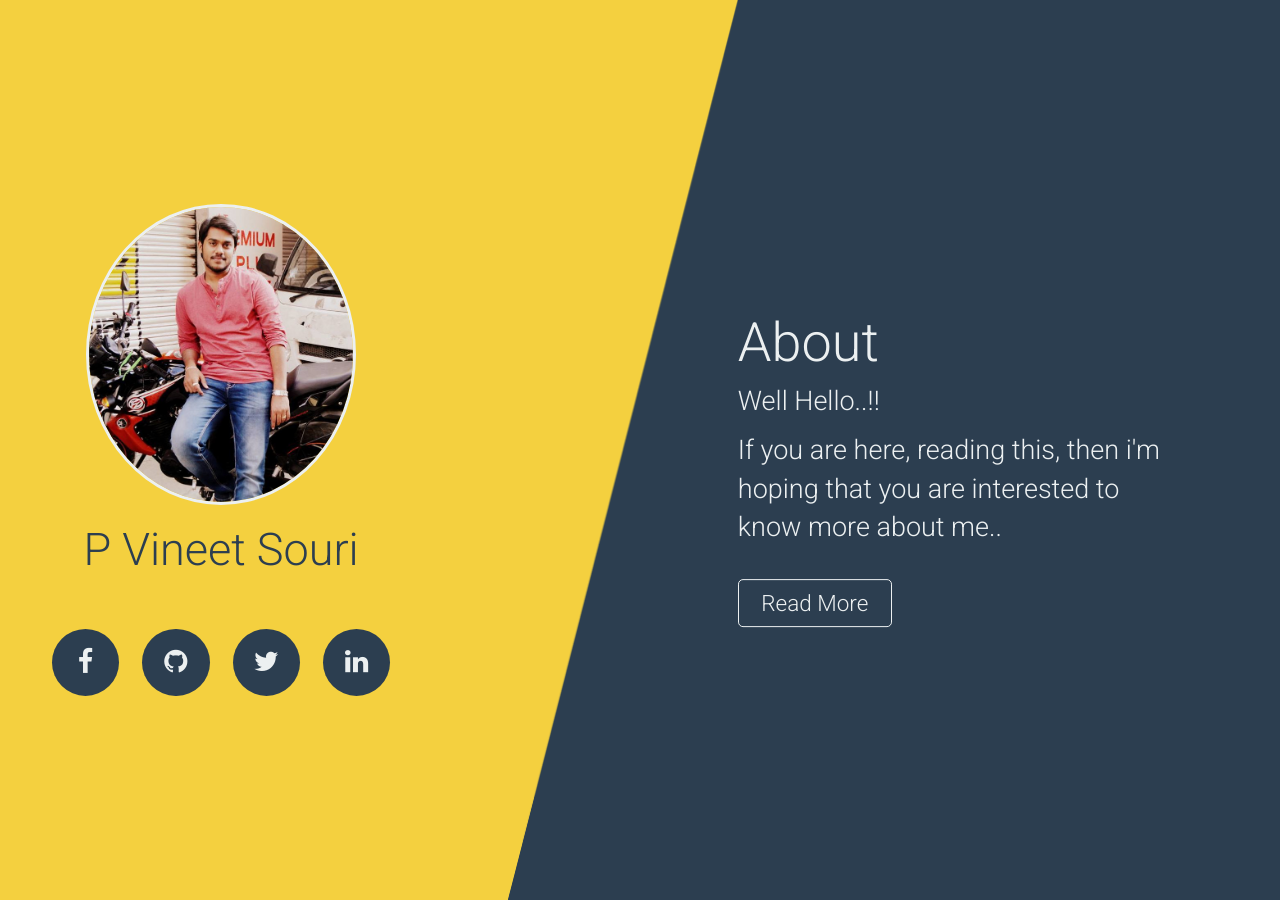
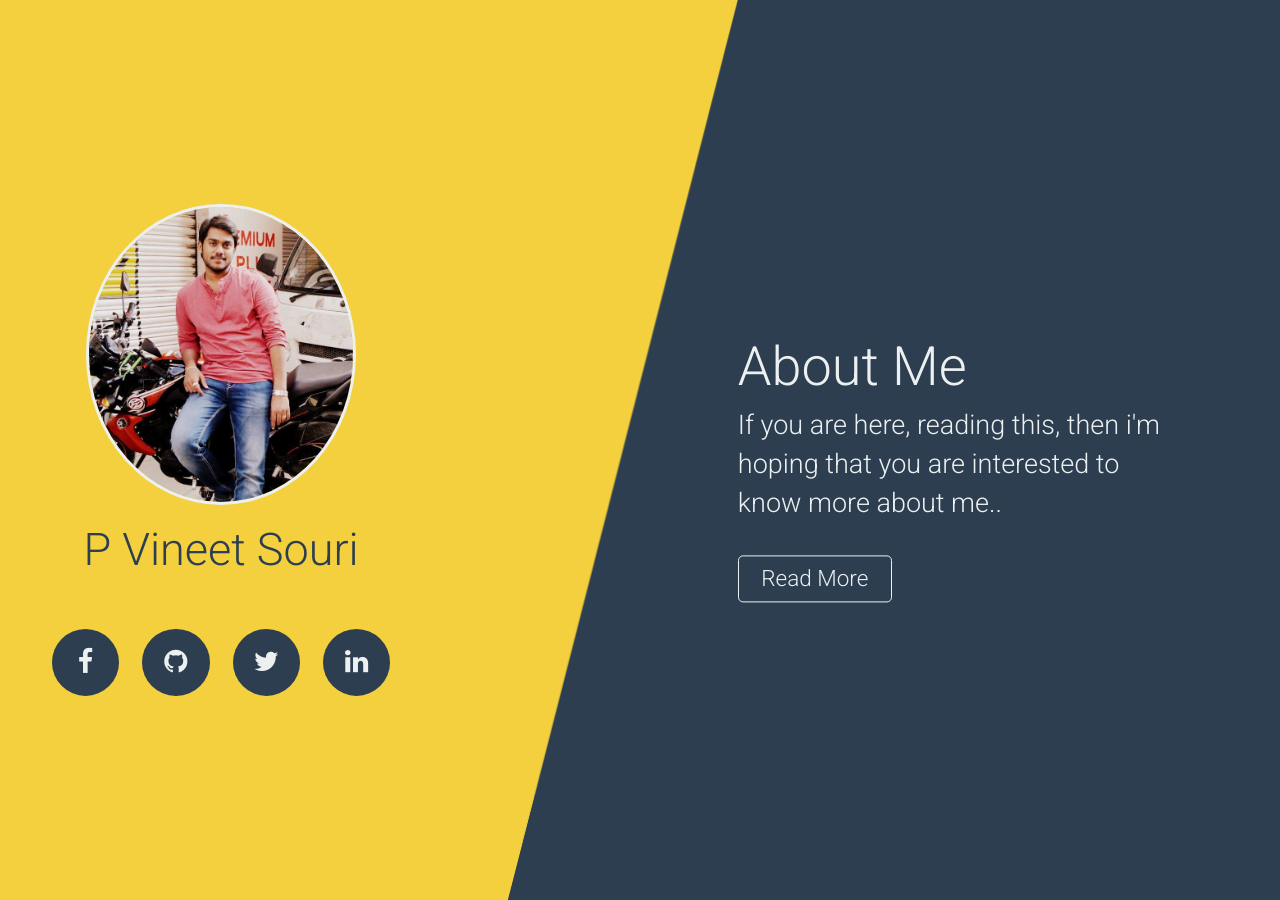
Before and after one commit to vineetsouri/vineetsouri.github.io, a Jekyll site: the page built from index.html, in a window 1280 px wide. Built offline with Jekyll 4.4.1, drawn with Linux system fonts in a browser that asks for light colours; nearby versions of some CDN libraries.

Commit message:
changes in index page

```diff
--- a/index.html
+++ b/index.html
@@ -26,9 +26,8 @@ layout: land
    <div id="ramp" class="col-xs-2"></div>
    <div class="col-xs-5 about-container">
      <div class="vcenter">
-       <h2 class="wow bounceInRight" data-wow-duration="1s" data-wow-delay="0.6s">About</h2>
+       <h2 class="wow bounceInRight" data-wow-duration="1s" data-wow-delay="0.6s">About Me</h2>
        <p class="wow bounceInRight" data-wow-duration="1.5s" data-wow-delay="1s">
-         Well Hello..!!
          <p>If you are here, reading this, then i'm hoping that you are interested to know more about me..</p>
        </p>
        <a href="/about/" class="read-more wow bounceInUp" data-wow-duration="2s" data-wow-delay="2s">Read More</a>
```
Also changed, not shown: skills.html (line endings or trailing spaces), 3 other files.
